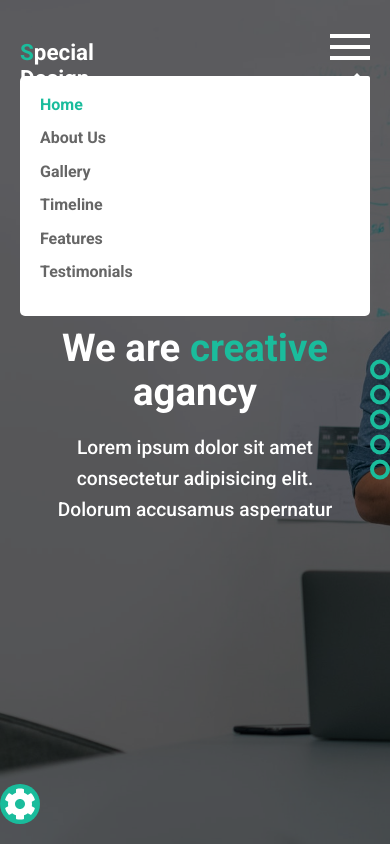
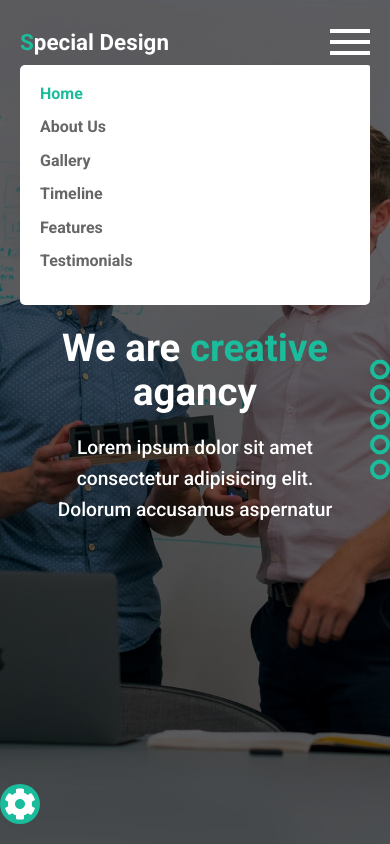
Before and after one commit to MoustafaMahmoudFCI/mydesign.github.io, a plain HTML site: page index.html in a window 390 px wide. Both pictures are taken after a click on the button 350 px from the left and 50 px from the top of the page. Shown: the top 844 px of the page. Drawn offline with Linux system fonts and the light colour scheme.

Commit message:
change in header

```diff
--- a/css/style.css
+++ b/css/style.css
@@ -32,6 +32,7 @@ body {
 .landing-page {
   background-image: url("../imgs/landing-page/1.jpg");
   background-size: cover;
+  background-position: center;
   min-height: 100vh;
   position: relative;
 }
@@ -55,8 +56,6 @@ body {
 
 .landing-page .header-area .logo {
   float: left;
-  width: 30%;
-  margin-top: 10px;
   font-size: 1.4em;
   font-weight: bold;
   z-index: 2;
@@ -76,7 +75,7 @@ body {
   text-transform: capitalize;
   text-align: right;
   position: relative;
-  width: 70%;
+  margin-top: 5px;
   z-index: 2;
 }
 
@@ -103,7 +102,7 @@ body {
   width: 40px;
   height: 50px;
   position: absolute;
-  top: 15px;
+  top: 10px;
   right: 0;
   z-index: 2;
   cursor: pointer;
--- a/index.html
+++ b/index.html
@@ -5,7 +5,7 @@
     <meta charset="UTF-8">
     <meta name="viewport" content="width=device-width, initial-scale=1.0">
     <meta http-equiv="X-UA-Compatible" content="ie=edge">
-    <title>Document</title>
+    <title>Special Design</title>
     <link rel="preconnect" href="https://fonts.gstatic.com">
     <link href="https://fonts.googleapis.com/css2?family=Roboto:ital,wght@0,500;0,700;0,900;1,500;1,700&display=swap"
         rel="stylesheet">
```
